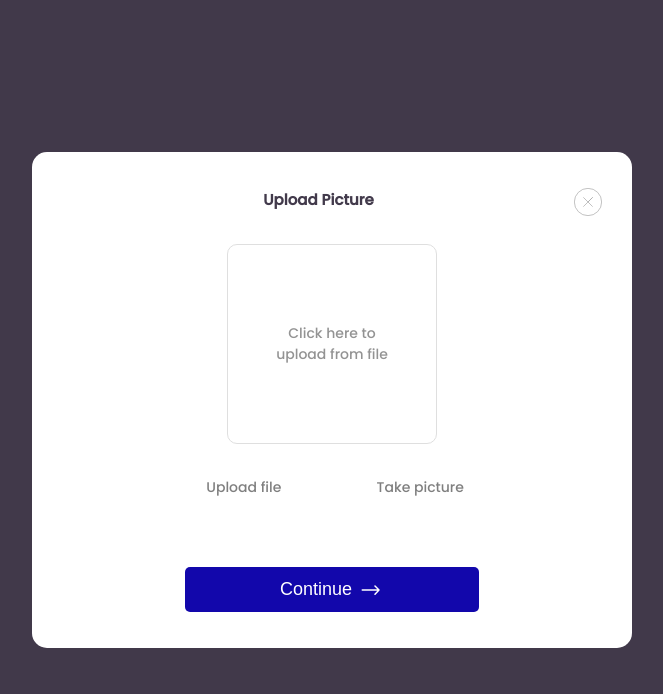
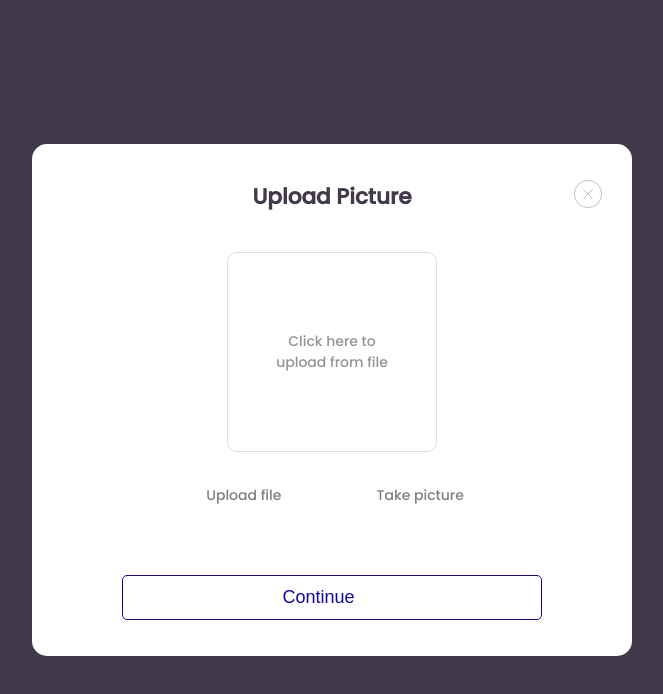
Before and after one commit to Africa-Trainovation-Consulting/newATC, a React (Create React App) app: page /upload in a window 1280 px wide. In both pictures the pointer is over the button "Continue". Shown: the top 694 px of the page, without its empty margins (308-971 px from the left). Built offline with nearby package versions, Linux system fonts and the light colour scheme.

Commit message:
adjusting the spanning

```diff
--- a/src/Sass/style.css
+++ b/src/Sass/style.css
@@ -406,6 +406,16 @@ form button {
   max-height: 40px;
 }
 
+form button:hover {
+  border: 1px solid #1207AB;
+  color: #1207AB;
+  background-color: white;
+}
+
+form button:hover .arrow {
+  fill: #1207AB;
+}
+
 @media screen and (min-width: 800px) {
   h1 {
     font-size: 1.5em;
@@ -601,7 +611,14 @@ form button {
     margin-top: 1em;
     min-height: 45px;
     max-height: 40px;
-    width: 70%;
+  }
+  form button:hover {
+    border: 1px solid #1207AB;
+    color: #1207AB;
+    background-color: white;
+  }
+  form button:hover .arrow {
+    fill: #1207AB;
   }
 }
 /*# sourceMappingURL=style.css.map */
--- a/src/Sass/style.scss
+++ b/src/Sass/style.scss
@@ -134,6 +134,14 @@ $input-bg-color:#Fff;
     margin-top: 1em;
     min-height: 45px;
     max-height: 40px;
+    &:hover {
+        border: 1px solid #1207AB;
+        color: #1207AB;
+        background-color: white;
+        .arrow{
+            fill: #1207AB;
+        }
+    }
 }
 
 @mixin continue_btn2 {
@@ -423,7 +431,7 @@ form {
         display: block;
         .cancel_btn {
             display: grid;
-            grid-template-columns: 30% 35% 35%;
+            grid-template-columns: 15% 60% 20%;
             grid-template-rows: auto;
             justify-content: end;
             width: 100%;
@@ -434,6 +442,7 @@ form {
                 align-self: center;
                 display: block;
                 grid-column: 2 / 2;
+                font-size: 1.2em;
             }
             .Madbtn{
                 grid-column: 3 / span 3;
@@ -485,7 +494,6 @@ form {
 
         button {
             @include continue_btn2();
-            width: 70%;
         }
     }
 }
--- a/src/components/ChoosePlan.js
+++ b/src/components/ChoosePlan.js
@@ -9,7 +9,6 @@ function ChoosePlan(props) {
     return (
         <>
             <Spanning heading='Choose a Plan' />
-            <h1>Choose a Plan</h1>
             <form action="post">
                 <span className="form-group">
                     <label for="inputPaymentType"> Choose a Package </label>
--- a/src/components/CreateNewpassword.js
+++ b/src/components/CreateNewpassword.js
@@ -6,9 +6,6 @@ import Spanning from '../layouts/Spanning';
 function CreateNewpassword(props) {
     return (<>
     <Spanning heading=' CREATE NEW PASSWORD' />
-            <h1>
-                CREATE NEW PASSWORD
-            </h1>
         <form action='post'>
             <Formgroup label='Create new password' htmlFor='password' type='password' name='confirmPassword' placeholder='Enter your new password' />
             <Formgroup label='Confirm new Password' htmlFor='password' type='password' name='confirmPassword' placeholder='Confirm password' />
--- a/src/layouts/ContinueBtn.js
+++ b/src/layouts/ContinueBtn.js
@@ -7,9 +7,12 @@ function ContinueBtn(props) {
     }
     return (
         <Link to={props.to}>
-            <button type="submit" onClick={continueHandler}> Continue <svg xmlns="http://www.w3.org/2000/svg" width="27" height="10" viewBox="0 0 37 20" fill="none">
-                <path d="M35.5 10H2M35.5 10L27.5 18.5M35.5 10L27.5 2" stroke="white" stroke-width="3" stroke-linecap="round" stroke-linejoin="round" />
-            </svg></button>
+            <button type="submit" onClick={continueHandler}> Continue
+
+                <svg xmlns="http://www.w3.org/2000/svg" className='arrow' width="27" height="10" viewBox="0 0 37 20" fill="#1207ab">
+                    <path d="M35.5 10H2M35.5 10L27.5 18.5M35.5 10L27.5 2" stroke="white" stroke-width="3" stroke-linecap="round" stroke-linejoin="round" />
+                </svg>
+            </button>
         </Link>
     )
 }
```
Also changed, not shown: 1 other file (tests, documents, lock files or other folders).
